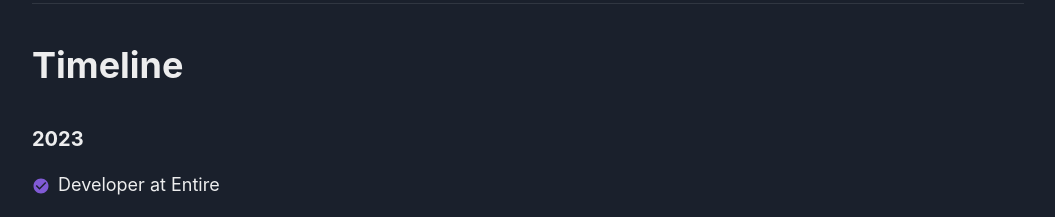
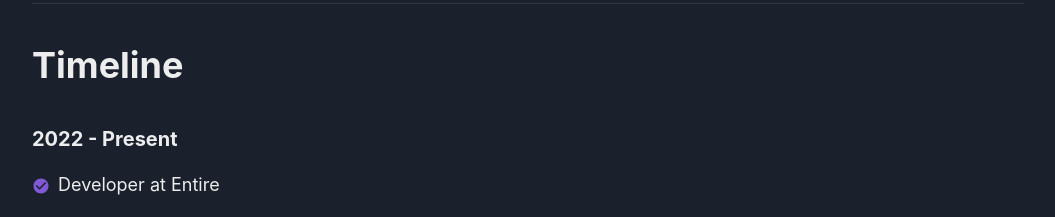
Before and after one commit to brorminskij/portfolio, a Next.js app: page / in a window 1280 px wide. Shown: the part 820-1037 px from the top of the page, without its empty margins (112-1167 px from the left). Built offline with nearby package versions, Linux system fonts and the light colour scheme.

Commit message:
Renamed 2023 to 2022 - present

```diff
--- a/components/pages/index/Timeline.tsx
+++ b/components/pages/index/Timeline.tsx
@@ -29,7 +29,7 @@ const Timeline = () => {
         Timeline
       </Heading>
       <Heading mt={10} mb={5} as="h2" size="md">
-        2023
+        2022 - Present
       </Heading>
       <List spacing={18} fontSize="18">
         <ListItem>
```
